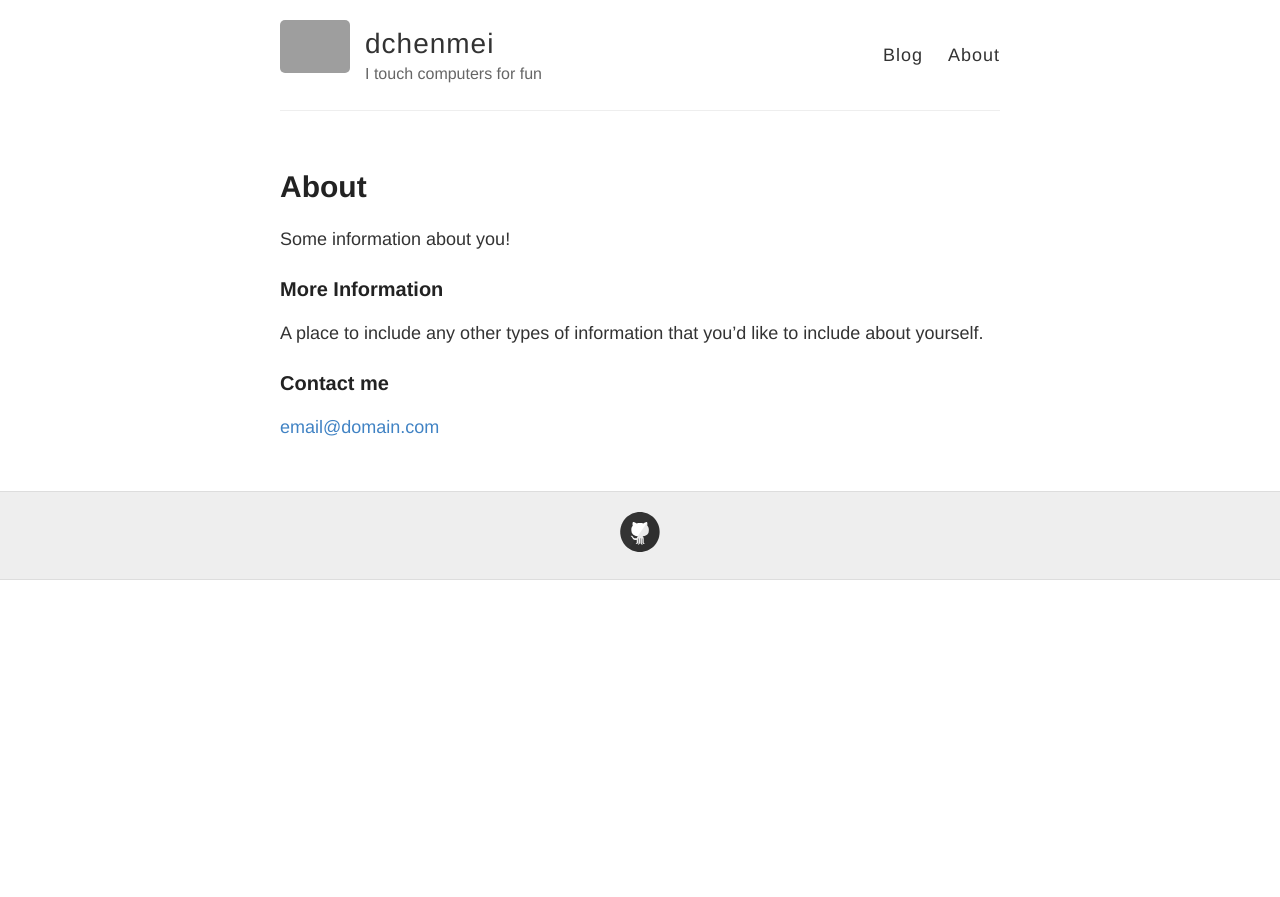
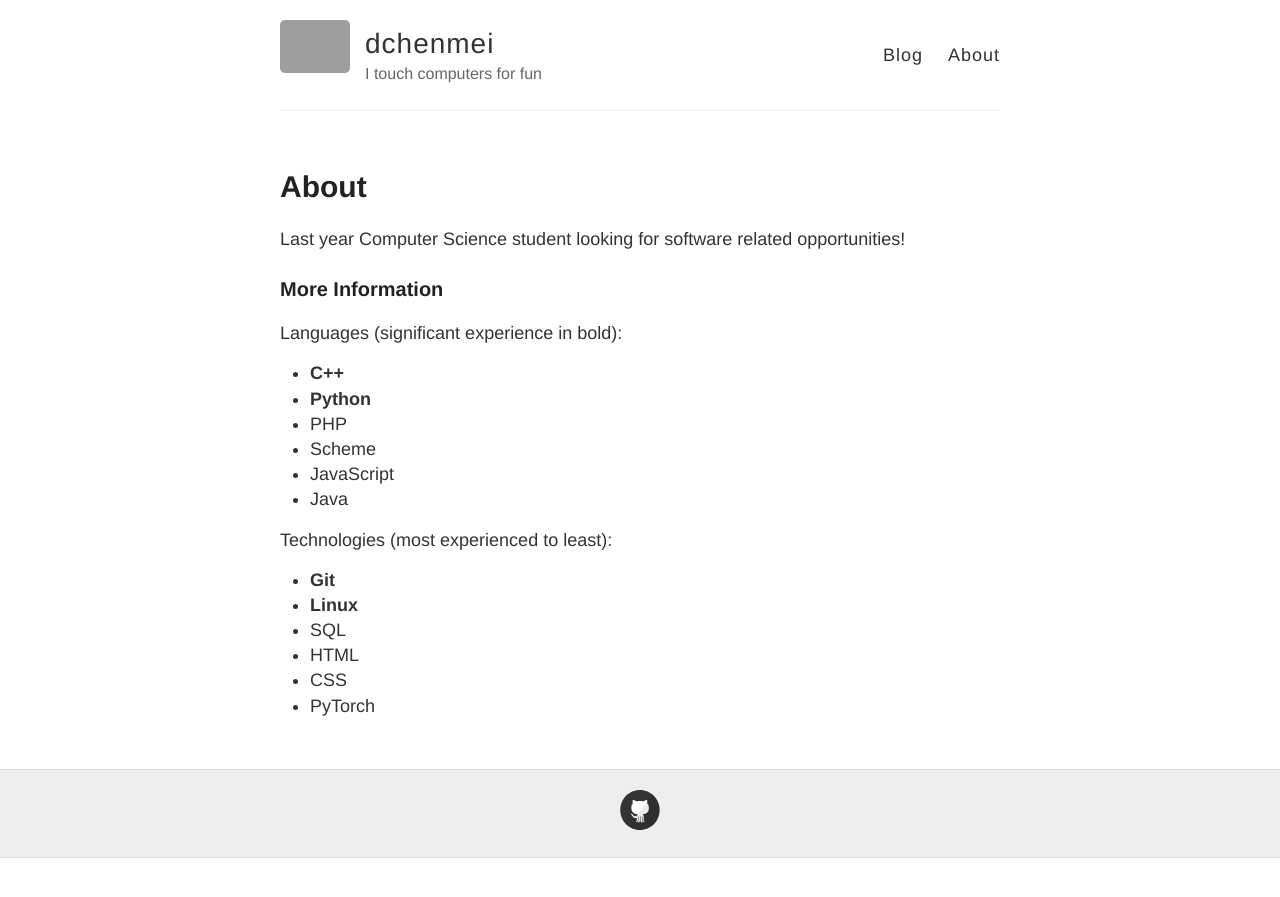
Before and after one commit to dchenmei/dchenmei.github.io, a Jekyll site: the page built from about.md, in a window 1280 px wide. Shown: the top 897 px of the page. Built offline with Jekyll 4.4.1, drawn with Linux system fonts in a browser that asks for light colours; grey boxes are pictures that could not be loaded.

Commit message:
Added some basic info

```diff
--- a/about.md
+++ b/about.md
@@ -4,12 +4,26 @@ title: About
 permalink: /about/
 ---
 
-Some information about you!
+Last year Computer Science student looking for software related opportunities!
 
 ### More Information
 
-A place to include any other types of information that you'd like to include about yourself.
+Languages (significant experience in bold):
+* **C++**
+* **Python**
+* PHP
+* Scheme
+* JavaScript
+* Java
 
-### Contact me
 
-[email@domain.com](mailto:email@domain.com)
+Technologies (most experienced to least):
+* **Git**
+* **Linux**
+* SQL
+* HTML
+* CSS
+* PyTorch
+
+
+<!-- ### Contact me -->
```
